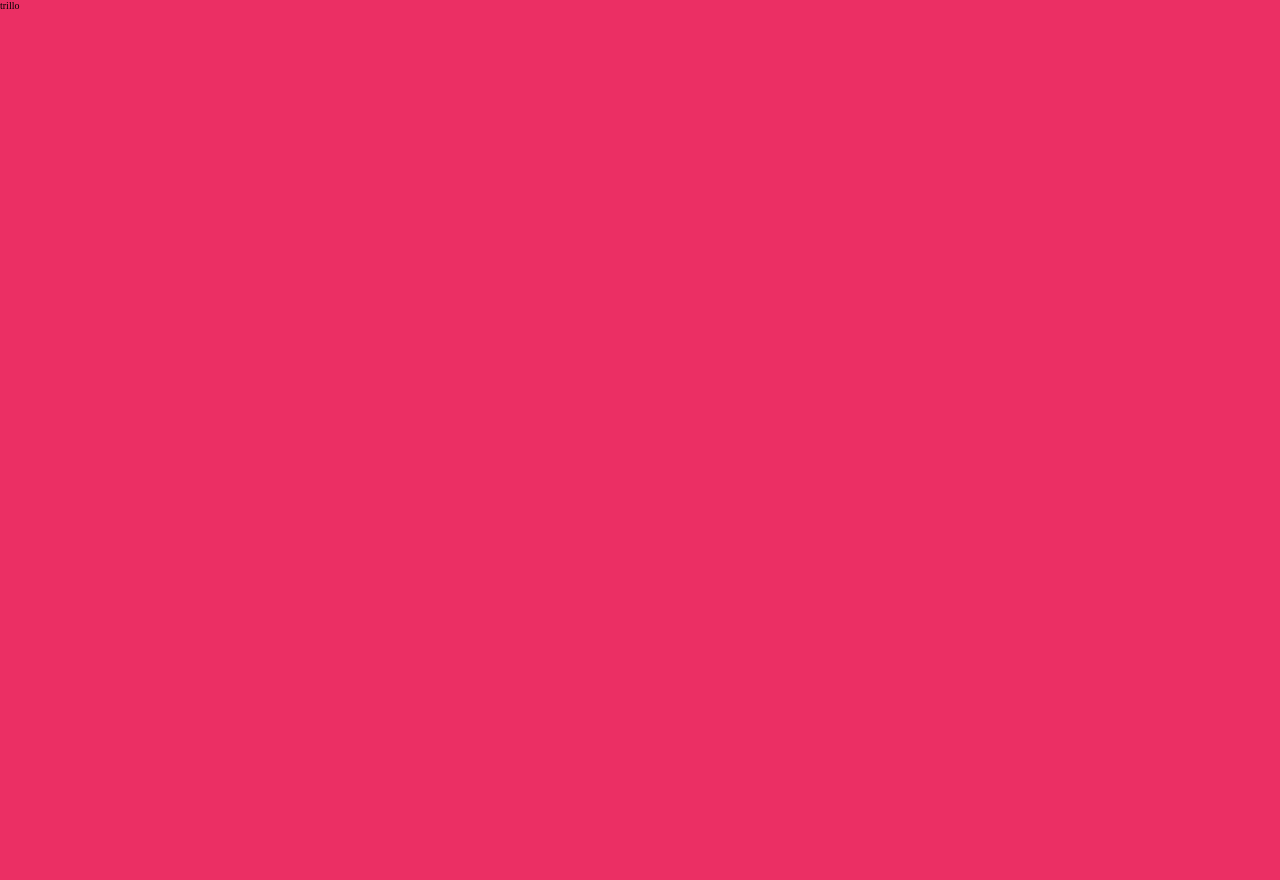
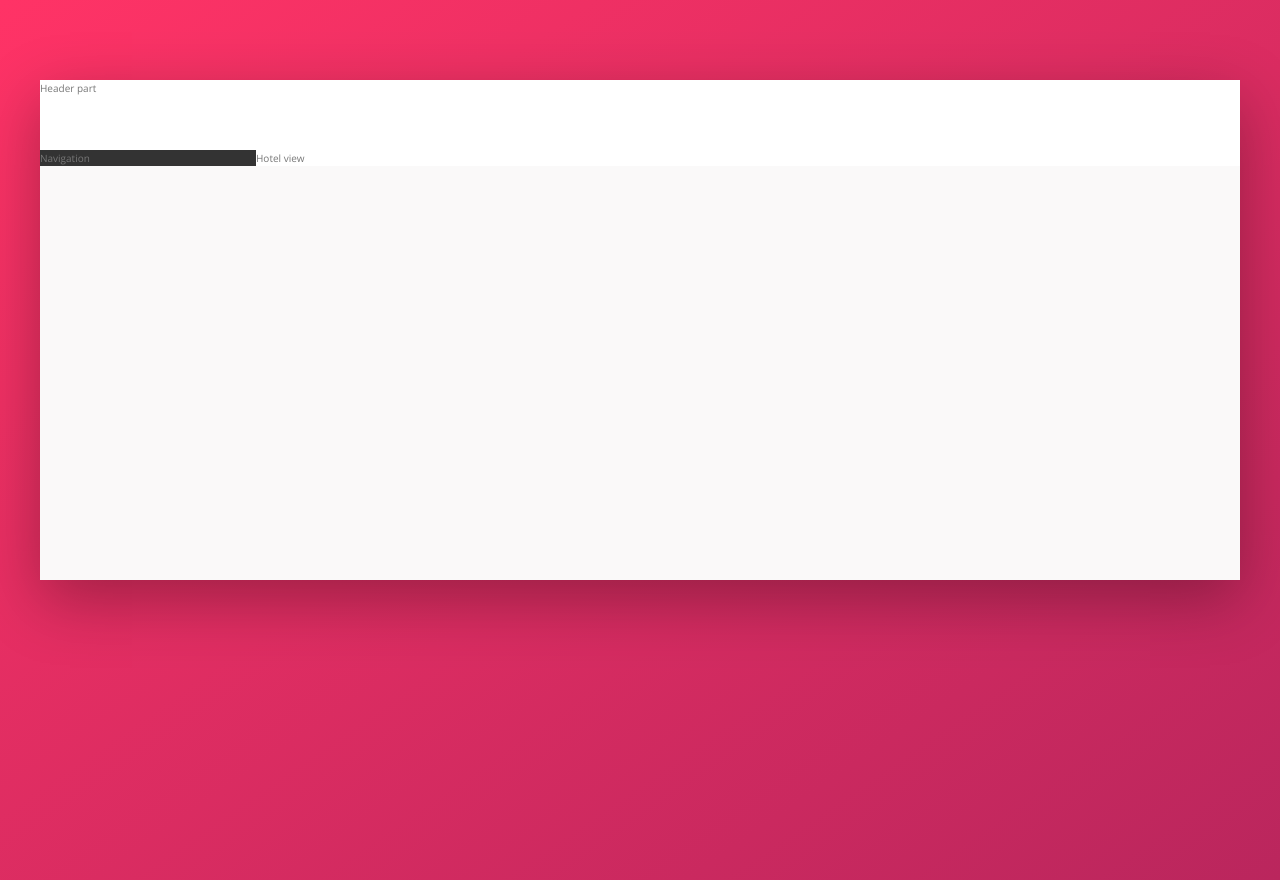
Before and after one commit to a-nawrocka/trillo, a website: page index.html in a window 1280 px wide. Before the commit the page ends 800 px from the top, so only its background shows below. Drawn offline with nearby package versions, Linux system fonts and the light colour scheme.

Commit message:
Create layout

```diff
--- a/index.html
+++ b/index.html
@@ -14,6 +14,12 @@
 		<title>trillo &mdash; Your all-in-one booking app</title>
 	</head>
 	<body>
-		trillo
+		<div class="container">
+			<header class="header">Header part</header>
+			<div class="content">
+				<nav class="sidebar">Navigation</nav>
+				<main class="hotel-view">Hotel view</main>
+			</div>
+		</div>
 	</body>
 </html>
--- a/sass/_base.scss
+++ b/sass/_base.scss
@@ -16,6 +16,23 @@ Grey dark 3: #999
 
 */
 
+:root {
+	--color-primary: #eb2f64;
+	--color-primary-light: #ff3366;
+	--color-primary-dark: #ba265d;
+
+	--color-grey-light-1: #faf9f9;
+	--color-grey-light-2: #f4f2f2;
+	--color-grey-light-3: #f0eeee;
+	--color-grey-light-4: #ccc;
+
+	--color-grey-dark-1: #333;
+	--color-grey-dark-2: #777;
+	--color-grey-dark-3: #999;
+
+	--shadow-dark: 0 2rem 6rem rgba(0, 0, 0, 0.3);
+}
+
 * {
 	margin: 0;
 	padding: 0;
@@ -33,5 +50,17 @@ html {
 }
 
 body {
-	background-color: #eb2f64;
+	font-family: "Open Sans", sans-serif;
+	font-weight: 400;
+	line-height: 1.6;
+	color: var(--color-grey-dark-2);
+	background-image: linear-gradient(
+		to right bottom,
+		var(--color-primary-light),
+		var(--color-primary-dark)
+	);
+	background-size: cover;
+	background-repeat: no-repeat;
+
+	min-height: 100vh;
 }
--- a/sass/_layout.scss
+++ b/sass/_layout.scss
@@ -0,0 +1,30 @@
+.container {
+	max-width: 120rem;
+	margin: 8rem auto;
+	background-color: var(--color-grey-light-1);
+	box-shadow: var(--shadow-dark);
+
+	min-height: 50rem;
+}
+
+.header {
+	height: 7rem;
+	background-color: #fff;
+	border-bottom: var(--color-grey-light-2);
+}
+
+.content {
+	display: flex;
+}
+
+.sidebar {
+	background-color: var(--color-grey-dark-1);
+
+	flex: 0 0 18%;
+}
+
+.hotel-view {
+	background-color: #fff;
+
+	flex: 1;
+}
```
Also changed, not shown: css/style.css.
